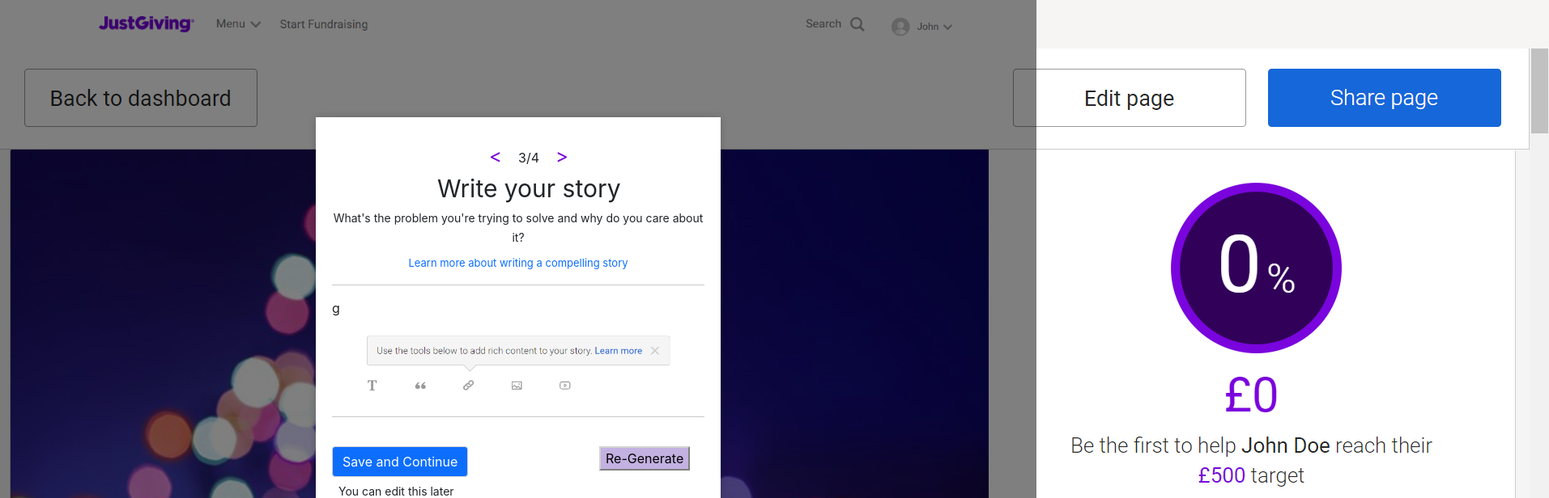
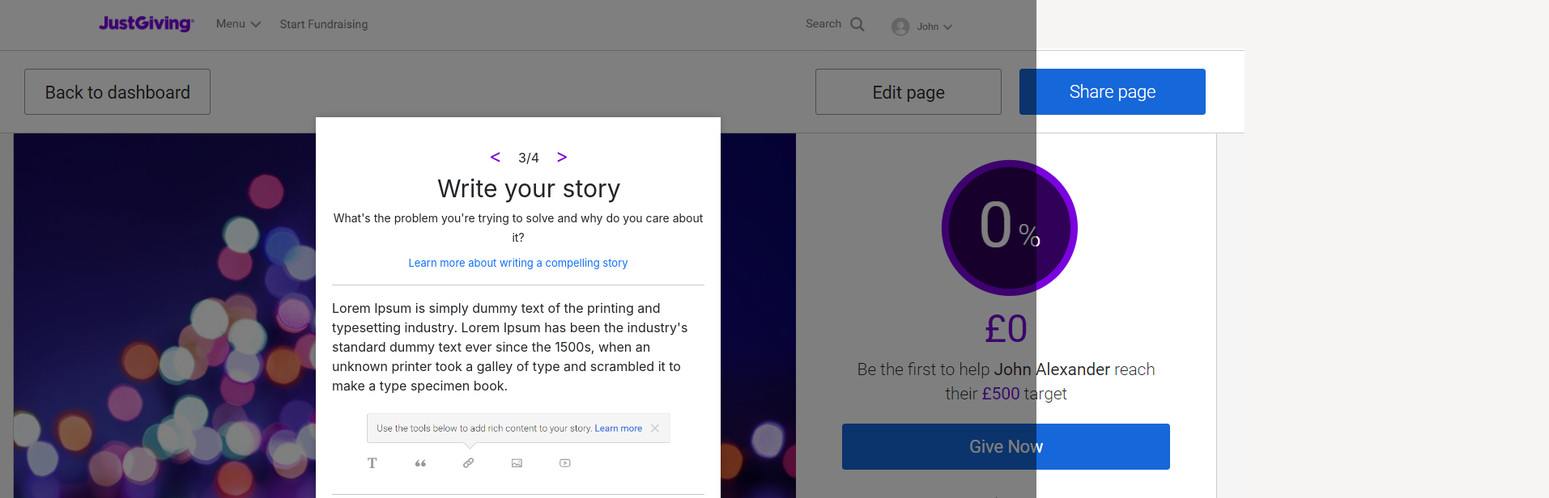
Before and after one commit to ManishNagarro24/OTGCampaignHelper, a React (Create React App) app in the folder otg-frontend/: page /6 in a window 1280 px wide. Shown: the top 616 px of the page at 81% size, 1913 px wide, since content can reach past the window. Built offline with nearby package versions, Linux system fonts and the light colour scheme.

Commit message:
uichanges

```diff
--- a/otg-frontend/src/components/Activity.js
+++ b/otg-frontend/src/components/Activity.js
@@ -5,11 +5,11 @@ export default function Activity() {
   return (
         <div style={{
       position: 'relative',
-      backgroundImage: './Images/BackGround.png',
+      backgroundImage: './Images/Background2.png',
       width: '100%',
       height: '100vh',
     }}>
-      <img src="./Images/BackGround.png">
+      <img src="./Images/Background2.png">
       </img>
       <PopupComponent/>
     </div>
@@ -26,8 +26,8 @@ const PopupComponent = () => {
     display: 'flex',
     justifyContent: 'center',
     alignItems: 'center',
-    backgroundColor: 'rgba(0, 0, 0, 0.5)',
-    zIndex: '9999',
+    backgroundColor: 'rgba(0, 0, 0, 0.5)'
+
   };
 
   const popupStyle = {
--- a/otg-frontend/src/components/StoryCreator.js
+++ b/otg-frontend/src/components/StoryCreator.js
@@ -5,12 +5,12 @@ export default function Activity() {
   return (
     <div style={{
       position: 'relative',
-      backgroundImage: './Images/BackGround.png',
+      backgroundImage: './Images/Background2.png',
       width: '100%',
       height: '100vh',
 
     }}>
-      <img src="./Images/BackGround.png">
+      <img src="./Images/Background2.png">
       </img>
       <PopupComponent/>
     </div>
@@ -90,7 +90,7 @@ const PopupComponent = () => {
         <div data-slate-editor="true" data-key="8" contenteditable="true" class="tP1Ms" spellcheck="true" role="textbox" data-gramm="false" autocomplete="off" autocorrect="off" style={{marginTop:"10px"}}>
           <p class="jg-text" data-key="7">
             <span data-key="6">
-              <span data-offset-key="6-0" style={{}}>g</span>
+              <span data-offset-key="6-0" style={{}}>Lorem Ipsum is simply dummy text of the printing and typesetting industry. Lorem Ipsum has been the industry's standard dummy text ever since the 1500s, when an unknown printer took a galley of type and scrambled it to make a type specimen book. </span>
         </span>
 
         </p></div><div class="_3ieR6 jg-space-mtmd jg-space-mlmd@lg jg-space-ptxs jg-text--large">
--- a/otg-frontend/src/components/StoryGenerator.js
+++ b/otg-frontend/src/components/StoryGenerator.js
@@ -7,11 +7,12 @@ export default function Activity() {
   return (
     <div style={{
       position: 'relative',
-      backgroundImage: './Images/BackGround.png',
-      width: '100%',
-      height: '100vh',
+      backgroundImage: './Images/Background2.png',
+      width: '100%%',
+      height: '100vh'
+
     }}>
-      <img src="./Images/BackGround.png">
+      <img src="./Images/Background2.png">
       </img>
       <PopupComponent/>
     </div>
@@ -96,10 +97,10 @@ const PopupComponent = () => {
                 </div>
               </div>
             </div>
-            <p className="jg-text--light jg-space-phsm jg-space-mn">
+            <p className="jg-text--light jg-space-phsm jg-space-mn" style={{fontSize:"14px",marginBottom:"-3px"}}>
                 Tell us what more to be added to this story
                 </p>
-          <div style={{ display: 'flex', marginBottom: '10px', height:"80px"}}>
+          <div style={{ display: 'flex', marginBottom: '10px', height:"50px"}}>
             <input
               type="text"
               value={inputValue}
@@ -112,7 +113,7 @@ const PopupComponent = () => {
       </div>
       <footer className="_3oHBN" style={{textAlign:"center",marginTop:"20px"}}>
         <button className="jg-btn _1jNyc" style={closeButtonStyle}>Save and continue</button>
-        <p className="jg-space-mtmd jg-color--empress jg-text--light">
+        <p className="jg-space-mtmd jg-color--empress jg-text--light" style={{fontSize:"11px"}}>
           You can edit this later
         </p>
       </footer>
```
Also changed, not shown: otg-frontend/public/Images/Background2.png (added).
